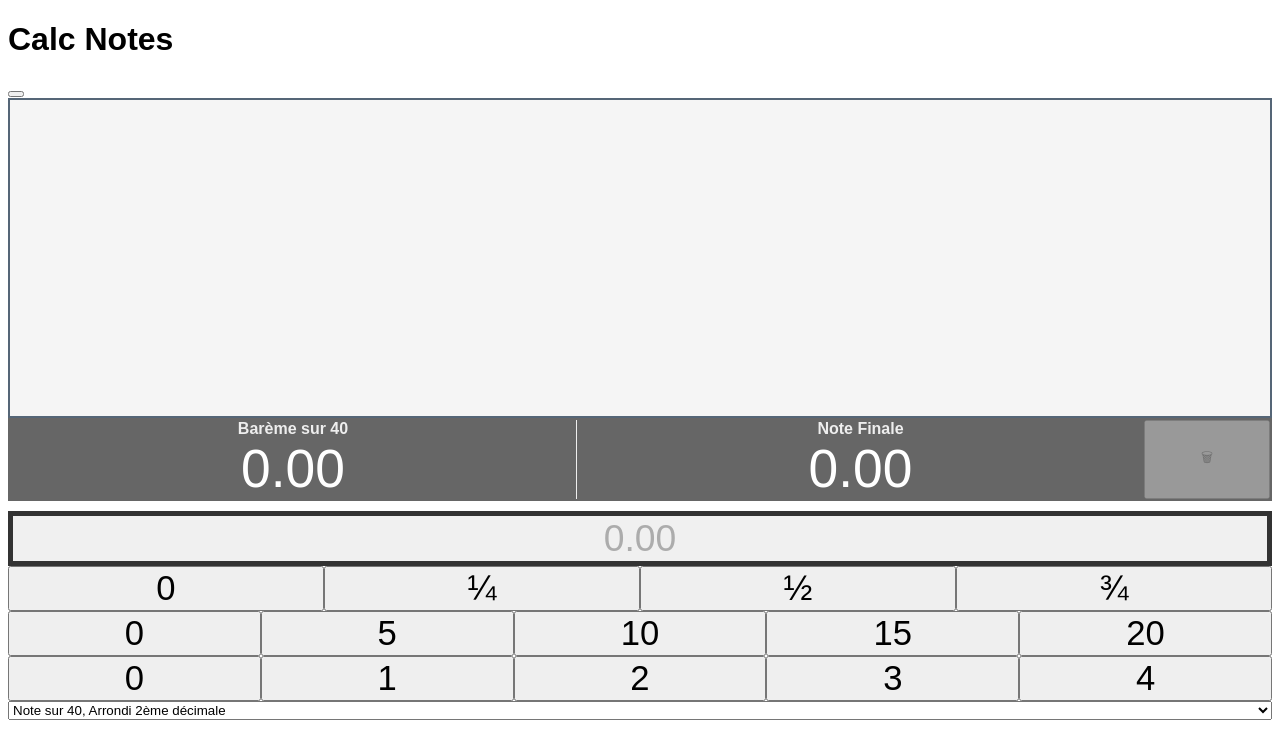
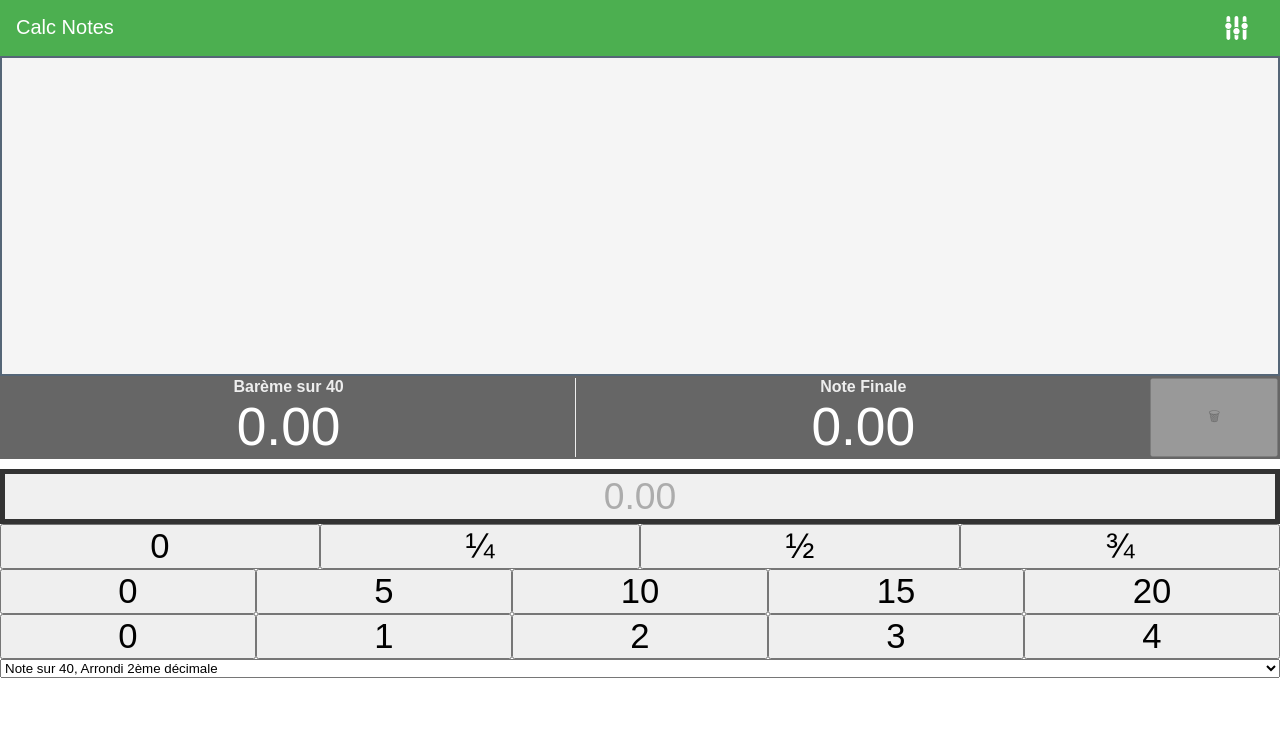
Before and after one commit to manimanis/Notes-Calc, a plain HTML site: page index.html in a window 1280 px wide. Drawn offline with Linux system fonts and the light colour scheme.

Commit message:
install as pwa

```diff
--- a/style.css
+++ b/style.css
@@ -4,6 +4,7 @@
 
 body {
   font-family: sans-serif;
+  margin: 0;
 }
 
 #int,
@@ -109,3 +110,62 @@ body {
 select {
   width: 100%;
 }
+
+.header {
+	align-content: center;
+	align-items: stretch;
+	background: #4caf50;
+	box-shadow: 0 4px 5px 0 rgba(0, 0, 0, 0.14), 0 2px 9px 1px rgba(0, 0, 0, 0.12), 0 4px 2px -2px rgba(0, 0, 0, 0.2);
+	color: #fff;
+	display: flex;
+	flex-direction: row;
+	flex-wrap: nowrap;
+	font-size: 20px;
+	height: 56px;
+	justify-content: flex-start;
+	padding: 16px 16px 0 16px;
+	transition: transform 0.233s cubic-bezier(0, 0, 0.21, 1) 0.1s;
+	width: 100%;
+	z-index: 1000;
+}
+
+.header h1 {
+  flex: 1;
+  font-size: 20px;
+  font-weight: 400;
+  margin: 0;
+}
+
+.header button {
+  border: none;
+  cursor: pointer;
+  height: 24px;
+  margin-right: 16px;
+  outline: none;
+  overflow: hidden;
+  text-indent: -30000px;
+  transition: opacity 0.333s cubic-bezier(0, 0, 0.21, 1);
+  width: 24px;
+}
+
+.header #butRefresh {
+  background: url(images/refresh.svg) center center no-repeat;
+}
+
+.header #butInstall {
+  background: url(images/install.svg) center center no-repeat;
+}
+
+.header #btn-settings {
+  background: url(images/settings-line.svg) center center no-repeat;
+  width: 24px;
+  height: 24px;
+  background-size: contain;
+}
+
+.header .powered-by {
+  color: white;
+  font-size: 0.5em;
+  text-decoration: none;
+  display: block;
+}
--- a/sw.js
+++ b/sw.js
@@ -9,6 +9,9 @@ const FILES_TO_CACHE = [
   "scripts/control.js",
   "scripts/vue.min.js",
   "scripts/install.js",
+  "images/install.svg",
+  "images/refresh.svg",
+  "images/settings-line.svg",
   "index.html",
   "sw.js",
   "style.css"
```
Also changed, not shown: images/install.svg (added), images/refresh.svg (added), images/settings-line.svg (added). Lines whose indentation alone changed are shown as unchanged.
